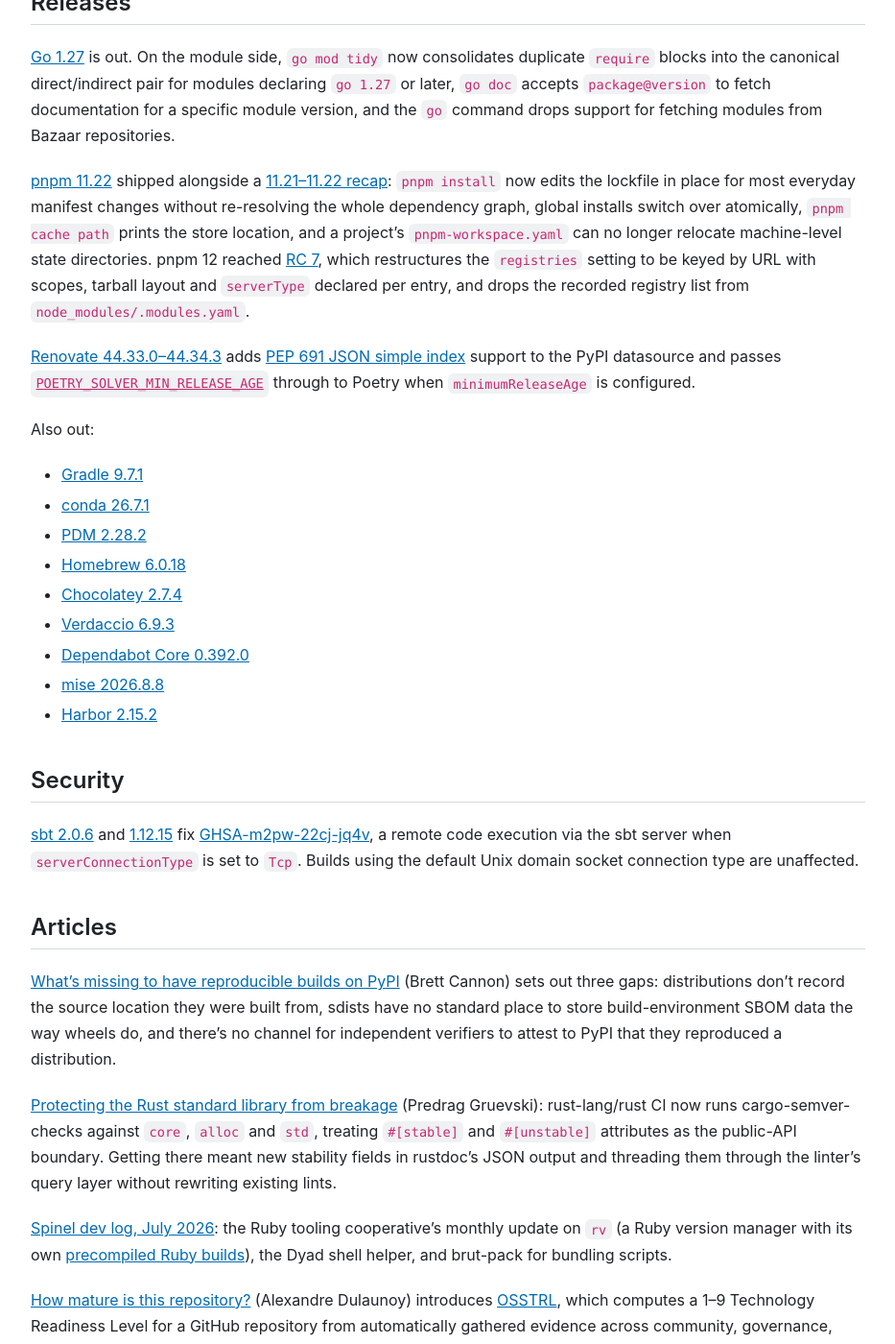
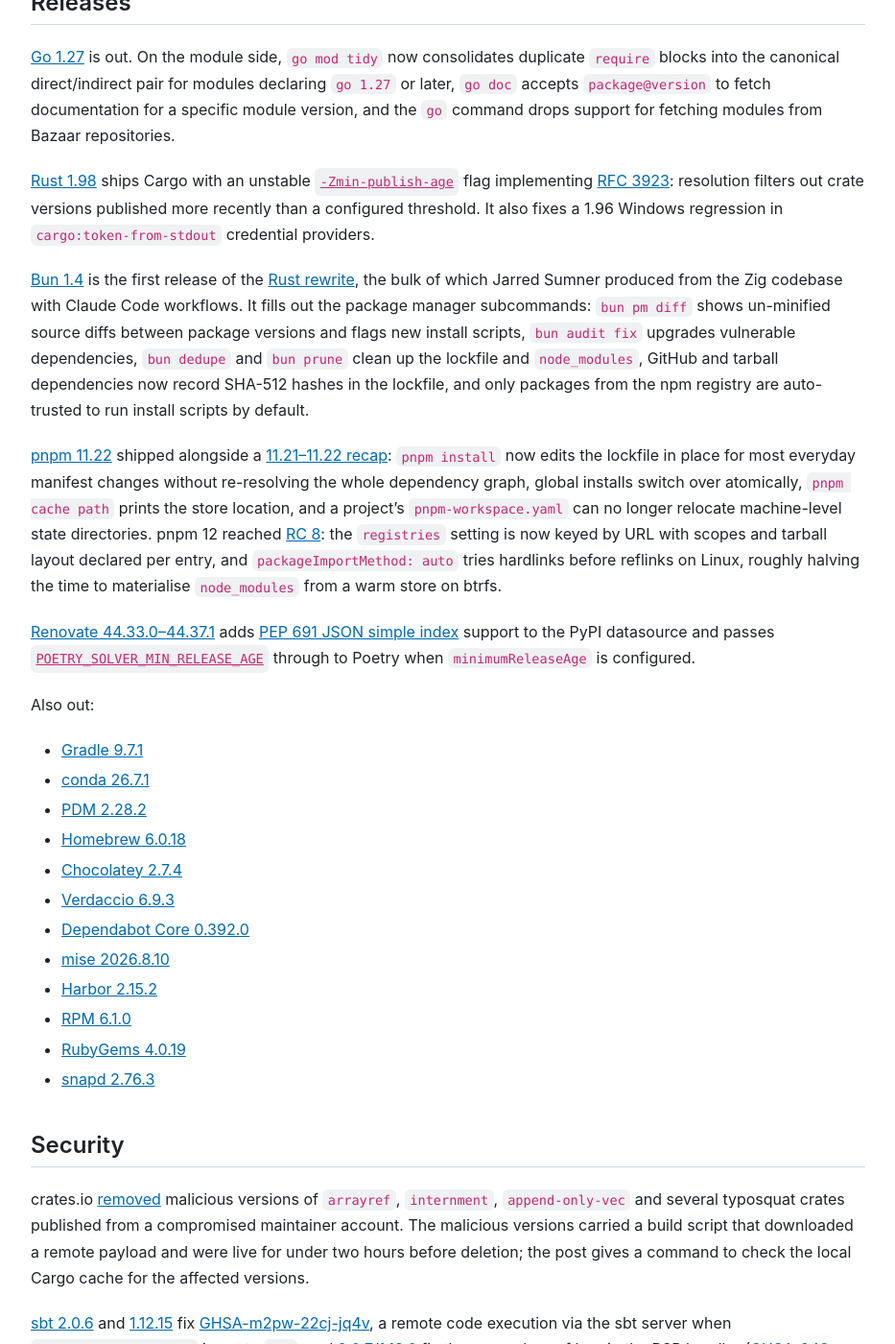
Before and after one commit to andrew/nesbitt.io, a Jekyll site: the page built from _posts/2026/2026-08-22-this-week-in-package-management.md, in a window 1280 px wide and 1400 px high, scrolled down 476 px. Shown: the whole window at 96% size, without its empty margins (173-1106 px from the left). Built offline with Jekyll 4.4.1, drawn with Linux system fonts in a browser that asks for light colours; comment, search, counter and statistics services are not loaded; some of the changed text lies outside the part shown.

Commit message:
Update package management roundup for August 22, 2026

```diff
--- a/_posts/2026/2026-08-22-this-week-in-package-management.md
+++ b/_posts/2026/2026-08-22-this-week-in-package-management.md
@@ -14,9 +14,13 @@
 
 [Go 1.27](https://go.dev/doc/go1.27) is out. On the module side, `go mod tidy` now consolidates duplicate `require` blocks into the canonical direct/indirect pair for modules declaring `go 1.27` or later, `go doc` accepts `package@version` to fetch documentation for a specific module version, and the `go` command drops support for fetching modules from Bazaar repositories.
 
-[pnpm 11.22](https://github.com/pnpm/pnpm/releases/tag/v11.22.0) shipped alongside a [11.21–11.22 recap](https://pnpm.io/blog/releases/11.21-11.22): `pnpm install` now edits the lockfile in place for most everyday manifest changes without re-resolving the whole dependency graph, global installs switch over atomically, `pnpm cache path` prints the store location, and a project's `pnpm-workspace.yaml` can no longer relocate machine-level state directories. pnpm 12 reached [RC 7](https://github.com/pnpm/pnpm/releases/tag/v12.0.0-rc.7), which restructures the `registries` setting to be keyed by URL with scopes, tarball layout and `serverType` declared per entry, and drops the recorded registry list from `node_modules/.modules.yaml`.
+[Rust 1.98](https://blog.rust-lang.org/2026/08/20/Rust-1.98.0/) ships Cargo with an unstable [`-Zmin-publish-age`](https://github.com/rust-lang/cargo/pull/17012) flag implementing [RFC 3923](https://github.com/rust-lang/rfcs/pull/3923): resolution filters out crate versions published more recently than a configured threshold. It also fixes a 1.96 Windows regression in `cargo:token-from-stdout` credential providers.
 
-[Renovate 44.33.0–44.34.3](https://github.com/renovatebot/renovate/releases/tag/44.34.3) adds [PEP 691 JSON simple index](https://github.com/renovatebot/renovate/pull/44222) support to the PyPI datasource and passes [`POETRY_SOLVER_MIN_RELEASE_AGE`](https://github.com/renovatebot/renovate/pull/43429) through to Poetry when `minimumReleaseAge` is configured.
+[Bun 1.4](https://bun.com/blog/bun-v1.4) is the first release of the [Rust rewrite](https://bun.com/blog/bun-in-rust), the bulk of which Jarred Sumner produced from the Zig codebase with Claude Code workflows. It fills out the package manager subcommands: `bun pm diff` shows un-minified source diffs between package versions and flags new install scripts, `bun audit fix` upgrades vulnerable dependencies, `bun dedupe` and `bun prune` clean up the lockfile and `node_modules`, GitHub and tarball dependencies now record SHA-512 hashes in the lockfile, and only packages from the npm registry are auto-trusted to run install scripts by default.
+
+[pnpm 11.22](https://github.com/pnpm/pnpm/releases/tag/v11.22.0) shipped alongside a [11.21–11.22 recap](https://pnpm.io/blog/releases/11.21-11.22): `pnpm install` now edits the lockfile in place for most everyday manifest changes without re-resolving the whole dependency graph, global installs switch over atomically, `pnpm cache path` prints the store location, and a project's `pnpm-workspace.yaml` can no longer relocate machine-level state directories. pnpm 12 reached [RC 8](https://github.com/pnpm/pnpm/releases/tag/v12.0.0-rc.8): the `registries` setting is now keyed by URL with scopes and tarball layout declared per entry, and `packageImportMethod: auto` tries hardlinks before reflinks on Linux, roughly halving the time to materialise `node_modules` from a warm store on btrfs.
+
+[Renovate 44.33.0–44.37.1](https://github.com/renovatebot/renovate/releases/tag/44.37.1) adds [PEP 691 JSON simple index](https://github.com/renovatebot/renovate/pull/44222) support to the PyPI datasource and passes [`POETRY_SOLVER_MIN_RELEASE_AGE`](https://github.com/renovatebot/renovate/pull/43429) through to Poetry when `minimumReleaseAge` is configured.
 
 Also out:
 
@@ -27,12 +31,17 @@
 - [Chocolatey 2.7.4](https://github.com/chocolatey/choco/releases/tag/2.7.4)
 - [Verdaccio 6.9.3](https://github.com/verdaccio/verdaccio/releases/tag/v6.9.3)
 - [Dependabot Core 0.392.0](https://github.com/dependabot/dependabot-core/releases/tag/v0.392.0)
-- [mise 2026.8.8](https://github.com/jdx/mise/releases/tag/v2026.8.8)
+- [mise 2026.8.10](https://github.com/jdx/mise/releases/tag/v2026.8.10)
 - [Harbor 2.15.2](https://github.com/goharbor/harbor/releases/tag/v2.15.2)
+- [RPM 6.1.0](https://rpm.org/releases/6.1.0)
+- [RubyGems 4.0.19](https://blog.rubygems.org/2026/08/20/4.0.19-released.html)
+- [snapd 2.76.3](https://github.com/canonical/snapd/releases/tag/2.76.3)
 
 ## Security
 
-[sbt 2.0.6](https://github.com/sbt/sbt/releases/tag/v2.0.6) and [1.12.15](https://github.com/sbt/sbt/releases/tag/v1.12.15) fix [GHSA-m2pw-22cj-jq4v](https://github.com/sbt/sbt/security/advisories/GHSA-m2pw-22cj-jq4v), a remote code execution via the sbt server when `serverConnectionType` is set to `Tcp`. Builds using the default Unix domain socket connection type are unaffected.
+crates.io [removed](https://blog.rust-lang.org/2026/08/20/supply-chain-attack-on-arrayref/) malicious versions of `arrayref`, `internment`, `append-only-vec` and several typosquat crates published from a compromised maintainer account. The malicious versions carried a build script that downloaded a remote payload and were live for under two hours before deletion; the post gives a command to check the local Cargo cache for the affected versions.
+
+[sbt 2.0.6](https://github.com/sbt/sbt/releases/tag/v2.0.6) and [1.12.15](https://github.com/sbt/sbt/releases/tag/v1.12.15) fix [GHSA-m2pw-22cj-jq4v](https://github.com/sbt/sbt/security/advisories/GHSA-m2pw-22cj-jq4v), a remote code execution via the sbt server when `serverConnectionType` is set to `Tcp`, and [2.0.7](https://github.com/sbt/sbt/releases/tag/v2.0.7)/[1.13.0](https://github.com/sbt/sbt/releases/tag/v1.13.0) fix the same class of bug in the BSP handler ([GHSA-943m-f264-54p4](https://github.com/sbt/sbt/security/advisories/GHSA-943m-f264-54p4)). Builds using the default Unix domain socket connection type are unaffected.
 
 ## Articles
 
@@ -54,12 +63,17 @@
 
 [Commonhaus and HeroDevs launch OSSI](https://opensourcesecurity.io/2026/2026-08-commonhaus-herodevs/) (Josh Bressers, Open Source Security): an interview with Erin Schnabel and Rob Nalen on a partnership funding CVE remediation and extended support for end-of-life releases of Commonhaus-hosted projects, starting with Hibernate, Jackson and Quarkus.
 
+[How AWS powers PyPI and the PSF](https://blog.pypi.org/posts/2026-08-14-how-aws-powers-pypi-and-the-psf/) (PyPI blog): AWS's open source credits programme covers PyPI's infrastructure bill and its security sponsorship funds engineering time, but PyPI is currently maintained by roughly one and a half full-time engineers plus one on support. A line describing PyPI as a supply chain risk given that staffing was later [reworded](https://github.com/pypi/warehouse/commit/bc867eed).
+
+[Inside Modern Software Engineering with Homebrew's Mike McQuaid](https://podcast.thoughtbot.com/619) (Giant Robots podcast): an interview covering Homebrew's history and open source maintainership.
+
 ## git-pkgs
 
-I tagged 13 repos this week:
+I tagged 14 repos this week:
 
 - [artifacts v0.1.1](https://github.com/git-pkgs/artifacts/releases/tag/v0.1.1) (new), a Go library that describes a completed package file as a canonical package URL, an OCI-form content digest and a byte count, with optional filename and media type carried alongside
 - [integrity v0.1.1](https://github.com/git-pkgs/integrity/releases/tag/v0.1.1) (new), a Go library that parses Subresource Integrity metadata (SHA-256/384/512, standard or URL-safe base64) and verifies package byte streams against it as they are read
+- [brief v0.11.0](https://github.com/git-pkgs/brief/releases/tag/v0.11.0)
 - [clone v0.5.0](https://github.com/git-pkgs/clone/releases/tag/v0.5.0)
 - [cooldown v0.2.0](https://github.com/git-pkgs/cooldown/releases/tag/v0.2.0)
 - [enrichment v0.7.0](https://github.com/git-pkgs/enrichment/releases/tag/v0.7.0)
@@ -68,7 +82,7 @@
 - [pin v0.2.0](https://github.com/git-pkgs/pin/releases/tag/v0.2.0)
 - [pom v0.1.7](https://github.com/git-pkgs/pom/releases/tag/v0.1.7)
 - [purl v0.1.17](https://github.com/git-pkgs/purl/releases/tag/v0.1.17)
-- [registries v0.8.0](https://github.com/git-pkgs/registries/releases/tag/v0.8.0)
+- [registries v0.8.1](https://github.com/git-pkgs/registries/releases/tag/v0.8.1)
 - [sigstore v0.2.0](https://github.com/git-pkgs/sigstore/releases/tag/v0.2.0)
 - [vers v0.6.0](https://github.com/git-pkgs/vers/releases/tag/v0.6.0)
 
```
Also changed, not shown: _data/stats.json (+16 -16 lines).
